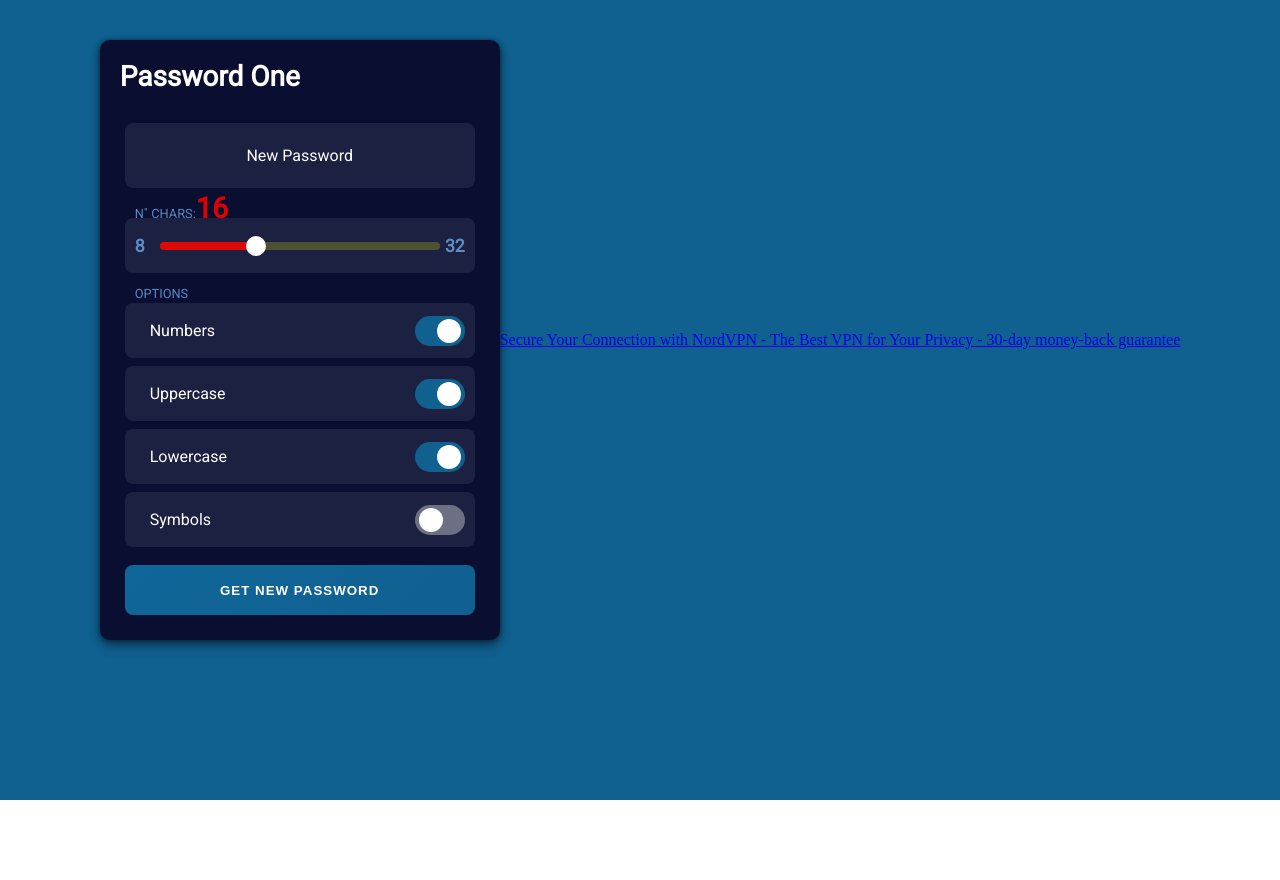
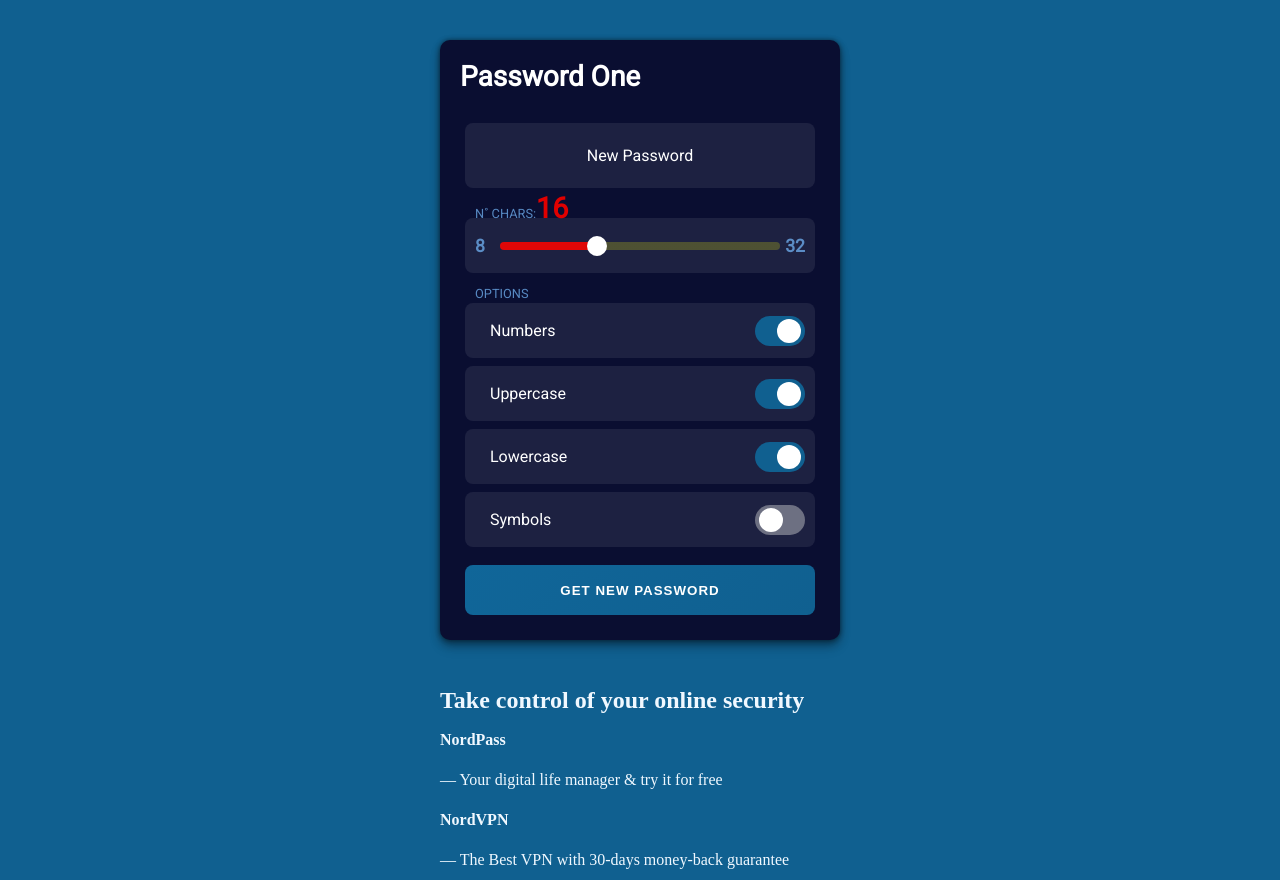
Before and after one commit to ykassabi/p01, a plain HTML site: page index.html in a window 1280 px wide. Before the commit the page ends 800 px from the top, so only its background shows below. Drawn offline with Linux system fonts and the light colour scheme.

Commit message:
add banner

```diff
--- a/css/style.css
+++ b/css/style.css
@@ -7,7 +7,7 @@
 
 body {
   width: 100%;
-  height: 100%;
+  height: 90%;
   background-image: -webkit-gradient(linear, left bottom, left top, color-stop(100%, #106090), color-stop(200%, #005b3b));
   background-image: linear-gradient(to top, #106090 100%, #106090 200%);
   display: -webkit-box;
@@ -341,3 +341,33 @@ button {
           box-shadow: 0 4px 8px rgba(255, 255, 255, 0.08);
 }
 /*# sourceMappingURL=style.css.map */
+
+
+#page-container {
+  position: relative;
+  /*min-height: 100vh;*/
+}
+
+#content-wrap {
+  padding-bottom: 2.5rem;    /* Footer height */
+}
+
+#footer {
+  position: absolute;
+  bottom: 0;
+  width: 100%;
+  height: 2.5rem;            /* Footer height */
+  background-color: #106090;
+  color: aliceblue;
+  line-height: 2.5rem;
+
+}
+a{
+  color: aliceblue;
+  text-decoration: none;
+  font-size: 1rem;
+}
+a:hover{
+  text-decoration: firebrick;
+  color: firebrick;
+}
--- a/index.html
+++ b/index.html
@@ -13,6 +13,10 @@
 </head>
 
 <body>
+<div id="page-container">
+    <div id="content-wrap">
+        <!-- all other page content -->
+
 
 <!-- Google tag (gtag.js) -->
 <script async src="https://www.googletagmanager.com/gtag/js?id=G-JHPYJRGVQF"></script>
@@ -64,19 +68,24 @@
 <!--        <p class="note"> recomandation: use longer password with password manger</p>-->
     </div>
 
-<div>
-    <p>
-        <a href="https://go.nordvpn.net/aff_c?offer_id=15&aff_id=82221&url_id=902">
-        Secure Your Connection with NordVPN - The Best VPN for Your Privacy - 30-day money-back guarantee
-        </a>
 
-    </p>
+    </div>
+    <footer id="footer">
+        <h2>Take control of your online security</h2>
+        <p>
+            <a href="https://go.nordpass.io/aff_c?offer_id=597&aff_id=82221">
+                <strong>NordPass</strong> <br> — Your digital life manager & try it for free
+            </a>
+        </p>
+            <p>
+                <a href="https://go.nordvpn.net/aff_c?offer_id=15&aff_id=82221&url_id=902">
+                    <strong> NordVPN </strong> <br> —  The Best VPN  with 30-days money-back guarantee
+                </a>
+            </p>
+    </footer>
 </div>
+<script src="js/script.js"></script>
 
-    <script src="js/script.js"></script>
-<!--    <footer>-->
-<!--        <p class="copy-footer"> Password one: recommend you to use a long password with more 12 character, and password manager like </p>-->
-<!--    </footer>-->
 </body>
 
 </html>
```
